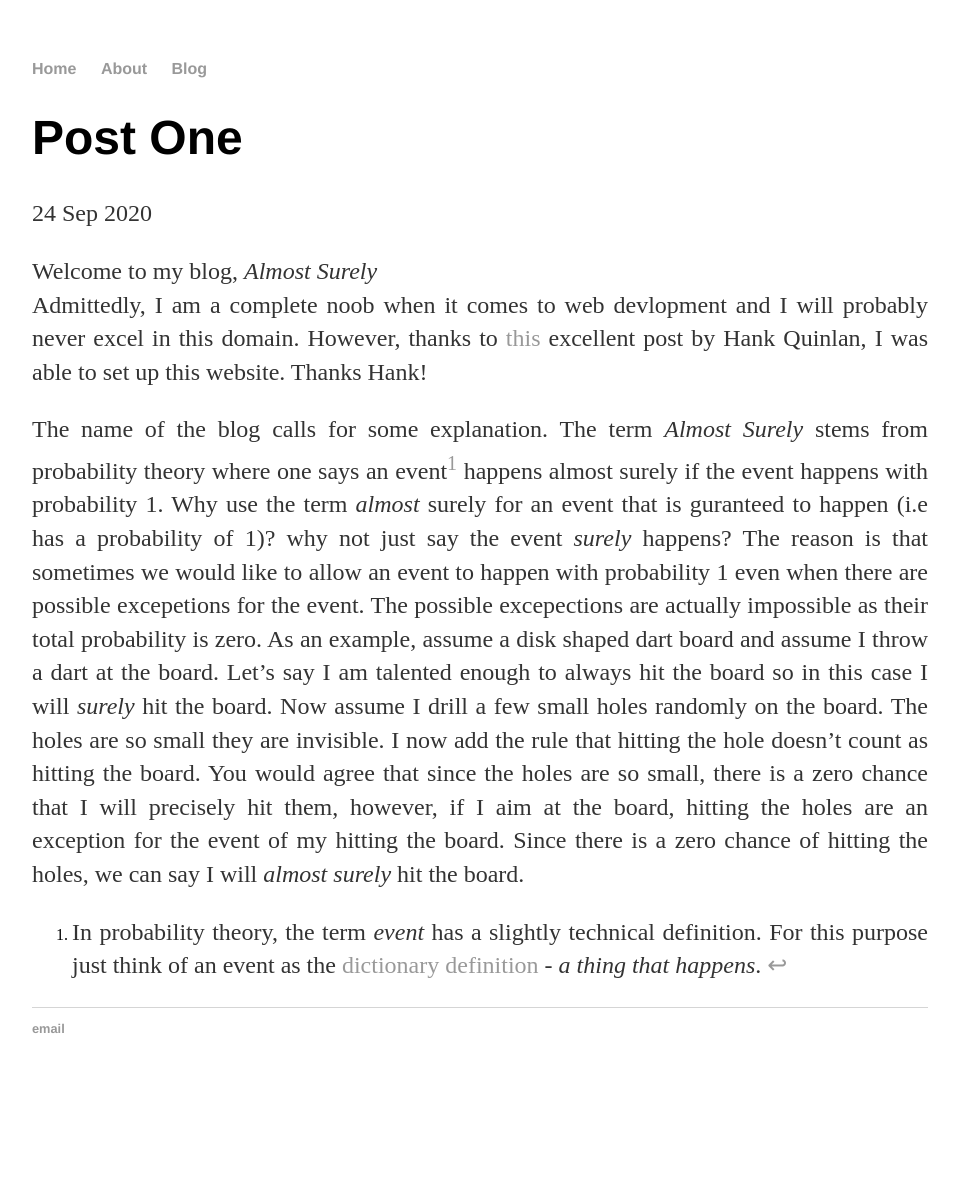
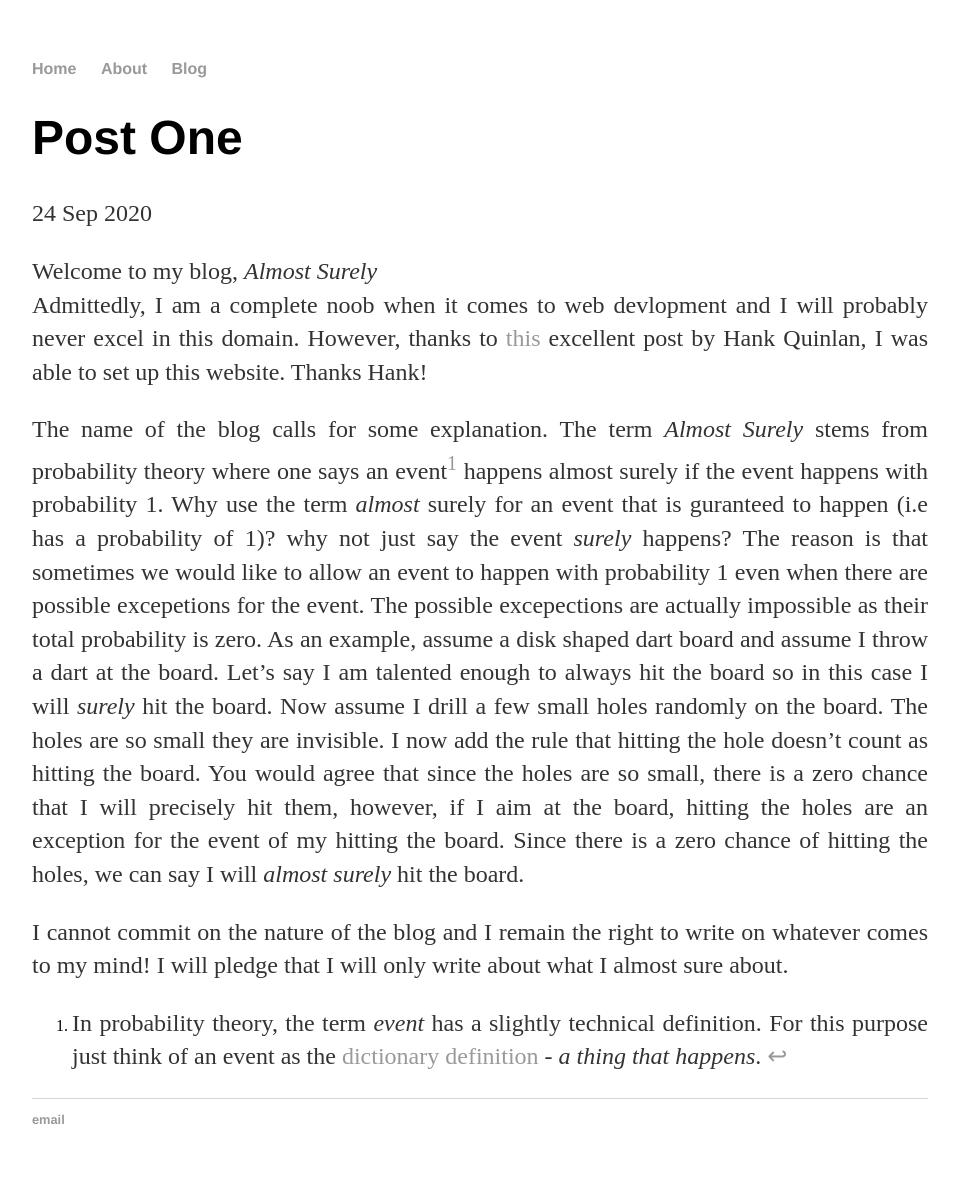
Before and after one commit to nirryde/nirryde.github.io, a Jekyll site: the page built from _posts/2020-09-24-post one.md, in a window 1280 px wide. Shown: the whole page, without its empty margins (160-1119 px from the left). Built offline with Jekyll 4.4.1, drawn with Linux system fonts in a browser that asks for light colours; before the commit the page ends 1096 px from its top, so only the background shows below that.

Commit message:
Update 2020-09-24-post one.md

```diff
--- a/_posts/2020-09-24-post one.md
+++ b/_posts/2020-09-24-post one.md
@@ -9,4 +9,6 @@ Admittedly, I am a complete noob when it comes to web devlopment and I will prob
 
 The name of the blog calls for some explanation. The term *Almost Surely* stems from probability theory where one says an event[^1] happens almost surely if the event happens with probability 1. Why use the term *almost* surely for an event that is guranteed to happen (i.e has a probability of 1)? why not just say the event *surely* happens? The reason is that sometimes we would like to allow an event to happen with probability 1 even when there are possible excepetions for the event. The possible excepections are actually impossible as their total probability is zero. As an example, assume a disk shaped dart board and assume I throw a dart at the board. Let's say I am talented enough to always hit the board so in this case I will *surely* hit the board. Now assume I drill a few small holes randomly on the board. The holes are so small they are invisible. I now add the rule that hitting the hole doesn't count as hitting the board. You would agree that since the holes are so small, there is a zero chance that I will precisely hit them, however, if I aim at the board, hitting the holes are an exception for the event of my hitting the board. Since there is a zero chance of hitting the holes, we can say I will *almost surely* hit the board.
 
+I cannot commit on the nature of the blog and I remain the right to write on whatever comes to my mind! I will pledge that I will only write about what I almost sure about.
+
 [^1]: In probability theory, the term *event* has a slightly technical definition. For this purpose just think of an event as the <a href="https://dictionary.cambridge.org/dictionary/english/event"> dictionary definition</a> - *a thing that happens*.
```
